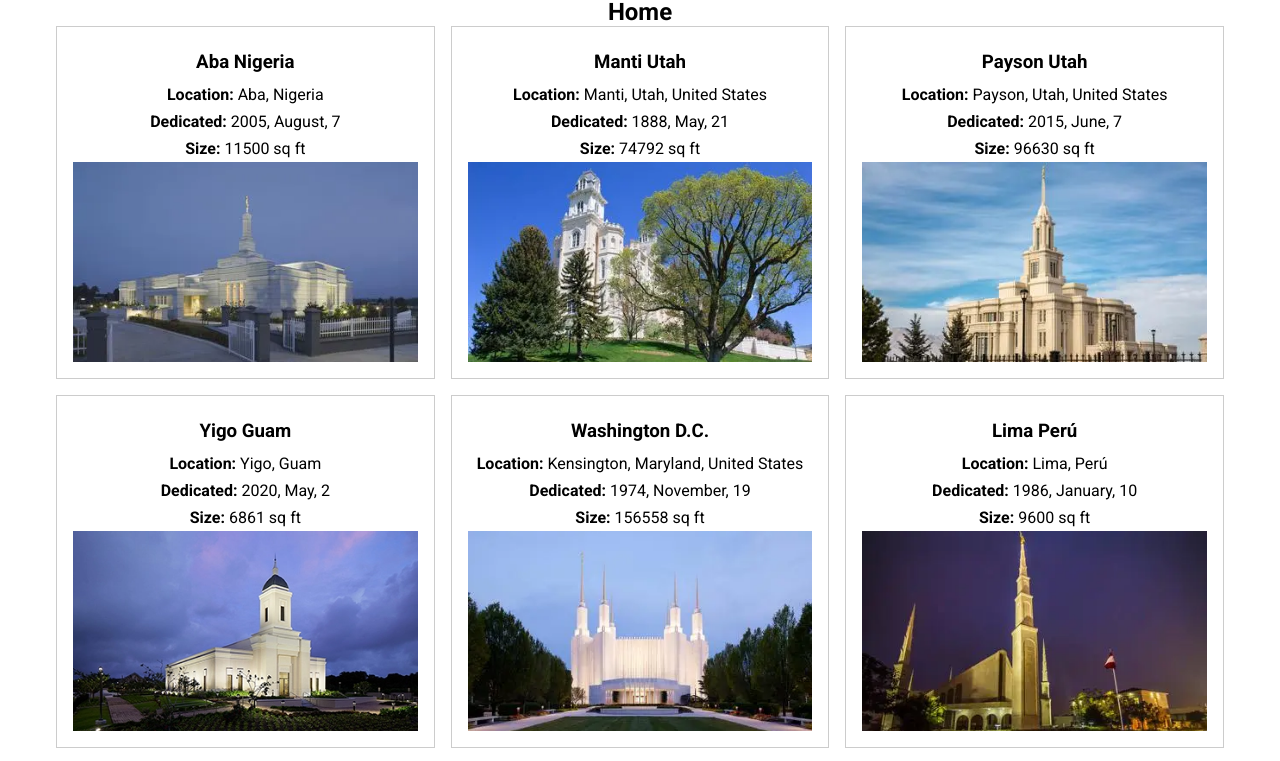
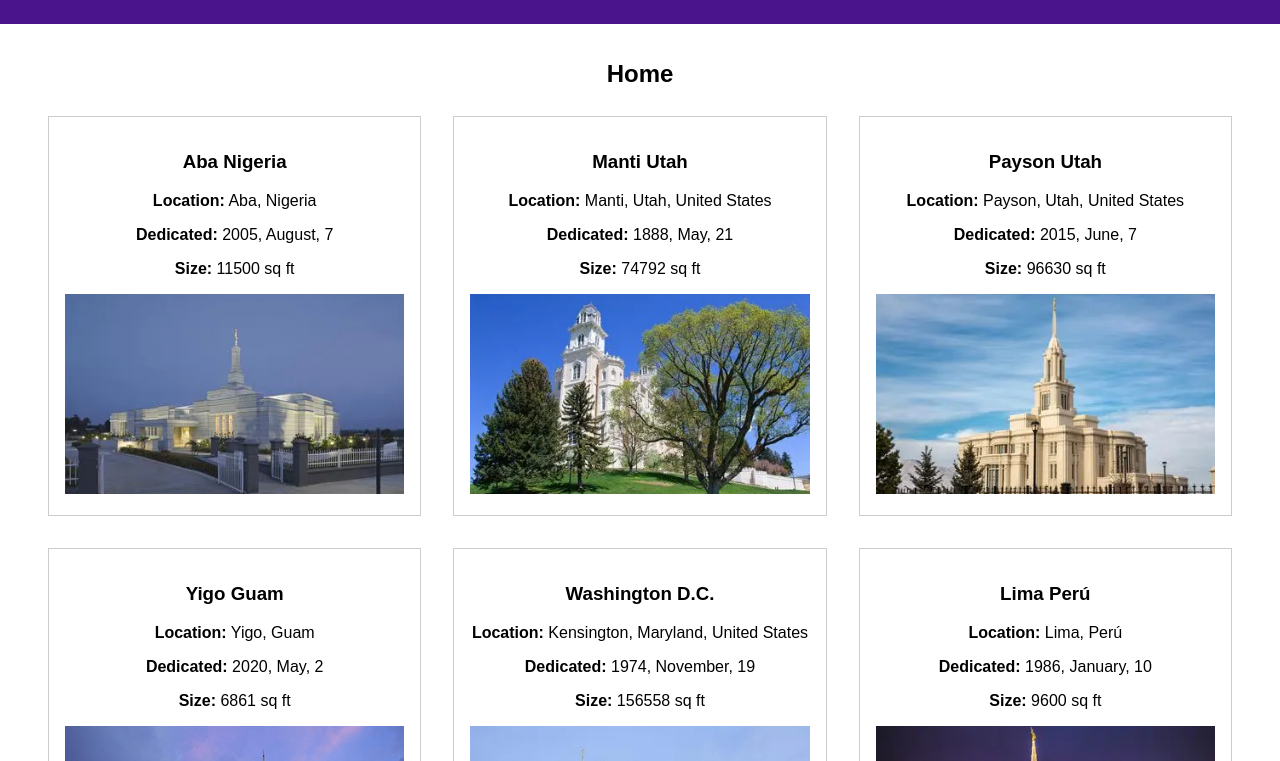
Before and after one commit to enochbalbuena/wdd131, a plain HTML site: page filtered-temples.html in a window 1280 px wide. Shown: the part 88-849 px from the top of the page. Drawn offline with Linux system fonts and the light colour scheme.

Commit message:
final version, optimized performance

```diff
--- a/filtered-temples.html
+++ b/filtered-temples.html
@@ -6,12 +6,8 @@
     <title>Temple Album</title>
     <meta name="description" content="A comprehensive album of temples including images and details about their location, dedication, and size.">
     <meta name="author" content="Enoch Balbuena">
-    <link rel="preconnect" href="https://fonts.gstatic.com" crossorigin>
     <link rel="preconnect" href="https://content.churchofjesuschrist.org">
-    <link rel="preload" href="styles/filtered-temples.css" as="style">
     <link rel="stylesheet" href="styles/filtered-temples.css">
-    <link rel="preload" href="https://fonts.googleapis.com/css?family=Roboto:400,700&display=swap" as="style">
-    <link rel="stylesheet" href="https://fonts.googleapis.com/css?family=Roboto:400,700&display=swap">
     <script defer src="scripts/filtered-temples.js"></script>
 </head>
 <body>
--- a/scripts/filtered-temples.js
+++ b/scripts/filtered-temples.js
@@ -86,18 +86,42 @@ document.addEventListener("DOMContentLoaded", function() {
 
     const gallery = document.querySelector('.gallery');
 
+    function createTempleCard(temple) {
+        const templeCard = document.createElement('div');
+        templeCard.className = 'temple-card';
+
+        const templeTitle = document.createElement('h3');
+        templeTitle.textContent = temple.templeName;
+
+        const templeLocation = document.createElement('p');
+        templeLocation.innerHTML = `<strong>Location:</strong> ${temple.location}`;
+
+        const templeDedicated = document.createElement('p');
+        templeDedicated.innerHTML = `<strong>Dedicated:</strong> ${temple.dedicated}`;
+
+        const templeSize = document.createElement('p');
+        templeSize.innerHTML = `<strong>Size:</strong> ${temple.area} sq ft`;
+
+        const templeImage = document.createElement('img');
+        templeImage.src = temple.imageUrl;
+        templeImage.alt = temple.templeName;
+        templeImage.width = 400;
+        templeImage.height = 250;
+        templeImage.loading = 'lazy';
+
+        templeCard.appendChild(templeTitle);
+        templeCard.appendChild(templeLocation);
+        templeCard.appendChild(templeDedicated);
+        templeCard.appendChild(templeSize);
+        templeCard.appendChild(templeImage);
+
+        return templeCard;
+    }
+
     function displayTemples(filteredTemples) {
         gallery.innerHTML = '';
         filteredTemples.forEach(temple => {
-            const templeCard = document.createElement('div');
-            templeCard.className = 'temple-card';
-            templeCard.innerHTML = `
-                <h3>${temple.templeName}</h3>
-                <p><strong>Location:</strong> ${temple.location}</p>
-                <p><strong>Dedicated:</strong> ${temple.dedicated}</p>
-                <p><strong>Size:</strong> ${temple.area} sq ft</p>
-                <img src="${temple.imageUrl}" alt="${temple.templeName}" width="400" height="250" loading="lazy">
-            `;
+            const templeCard = createTempleCard(temple);
             gallery.appendChild(templeCard);
         });
     }
@@ -127,6 +151,5 @@ document.addEventListener("DOMContentLoaded", function() {
         });
     });
 
-    // Display all temples initially
     displayTemples(temples);
 });
--- a/styles/filtered-temples.css
+++ b/styles/filtered-temples.css
@@ -1,32 +1,8 @@
-* {
-    box-sizing: border-box;
+body {
+    font-family: Arial, Helvetica, sans-serif, sans-serif;
     margin: 0;
     padding: 0;
-}
-
-body {
-    font-family: 'Roboto', Arial, Helvetica, sans-serif;
-    margin: 0;
-    padding: 0;
-    min-height: 100vh;
-    display: flex;
-    flex-direction: column;
-}
-
-@font-face {
-    font-family: 'Roboto';
-    font-style: normal;
-    font-weight: 400;
-    font-display: swap;
-    src: url('https://fonts.gstatic.com/s/roboto/v30/KFOmCnqEu92Fr1Mu4mxM.woff2') format('woff2');
-}
-
-@font-face {
-    font-family: 'Roboto';
-    font-style: normal;
-    font-weight: 700;
-    font-display: swap;
-    src: url('https://fonts.gstatic.com/s/roboto/v30/KFOlCnqEu92Fr1MmWUlfBBc4.woff2') format('woff2');
+    box-sizing: border-box;
 }
 
 header {
@@ -36,12 +12,12 @@ header {
     display: flex;
     justify-content: space-between;
     align-items: center;
-    flex-shrink: 0;
-    min-height: 60px;
 }
 
 nav ul {
     list-style: none;
+    padding: 0;
+    margin: 0;
     display: flex;
     flex-direction: column;
 }
@@ -68,10 +44,10 @@ main {
     max-width: 1200px;
     margin: 0 auto;
     padding: 1rem;
-    flex: 1 0 auto;
     display: flex;
     flex-direction: column;
-    min-height: 80vh;
+    align-items: center;
+    min-height: 100vh;
 }
 
 main h2 {
@@ -82,18 +58,19 @@ main h2 {
     display: grid;
     grid-template-columns: 1fr;
     gap: 1rem;
-    min-height: 450px;
+    width: 100%;
 }
 
 .temple-card {
     border: 1px solid #ccc;
     padding: 1rem;
     text-align: center;
-    position: relative;
-    min-height: 350px;
-    display: flex;
-    flex-direction: column;
-    justify-content: space-between;
+    margin: 0.5rem;
+    box-sizing: border-box;
+    min-width: 300px;
+    min-height: 400px;
+    max-width: 100%;
+    max-height: 100%;
 }
 
 .temple-card img {
@@ -101,17 +78,6 @@ main h2 {
     height: 200px;
     object-fit: cover;
     display: block;
-    flex-shrink: 0;
-}
-
-.temple-card h3 {
-    margin: 0.5rem 0;
-    flex-shrink: 0;
-}
-
-.temple-card p {
-    margin: 0.25rem 0;
-    flex-shrink: 0;
 }
 
 footer {
@@ -119,8 +85,6 @@ footer {
     color: white;
     text-align: center;
     padding: 1rem;
-    flex-shrink: 0;
-    min-height: 60px;
 }
 
 .hamburger {
@@ -147,6 +111,10 @@ footer {
     nav.open ul {
         display: flex;
     }
+
+    .gallery {
+        grid-template-columns: 1fr;
+    }
 }
 
 @media (min-width: 600px) {
@@ -158,12 +126,15 @@ footer {
         margin-right: 2rem;
         margin-bottom: 0;
     }
+
+    .gallery {
+        grid-template-columns: repeat(2, 1fr);
+    }
 }
 
 @media (min-width: 900px) {
     .gallery {
         grid-template-columns: repeat(3, 1fr);
-        gap: 1rem;
     }
 
     figure {
```
